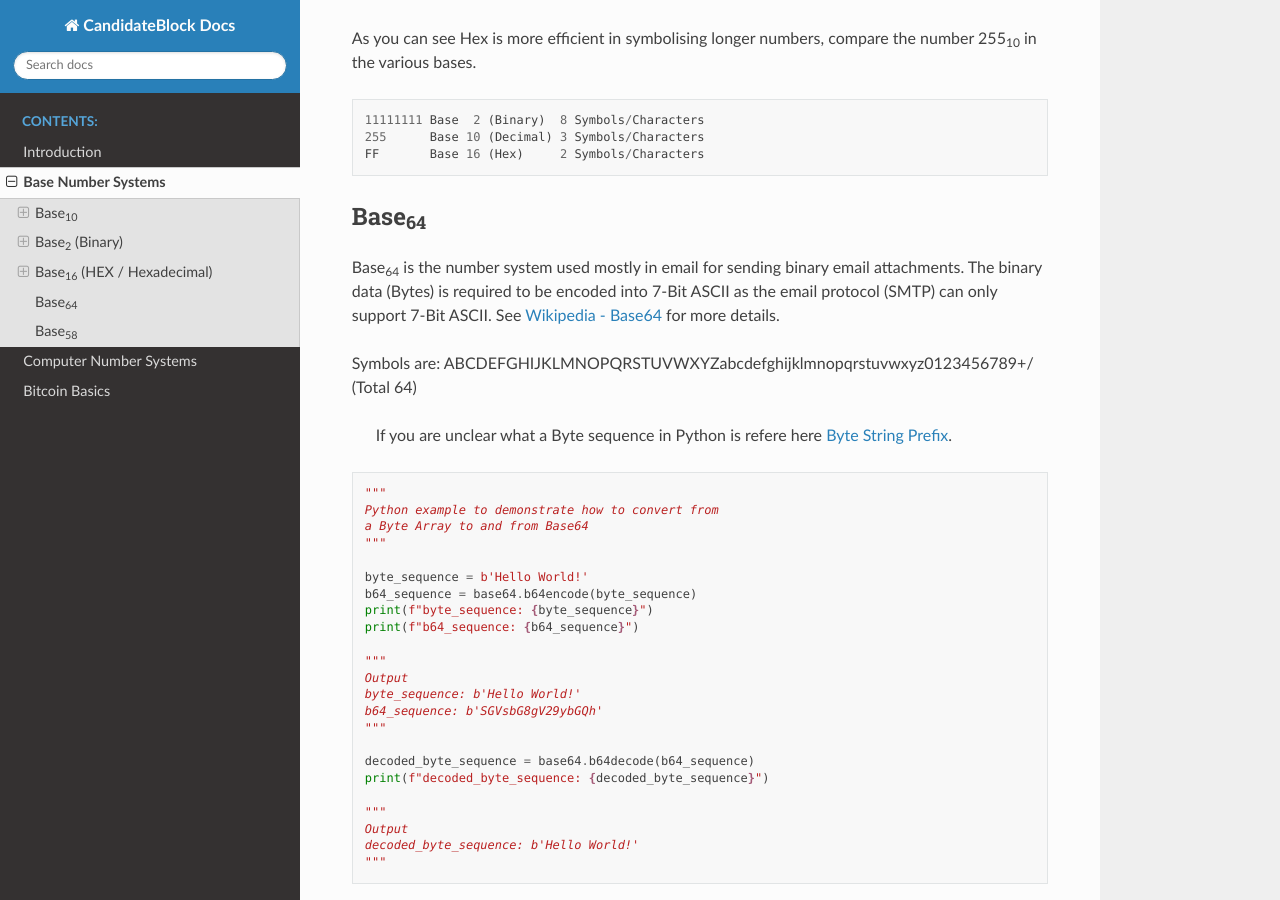
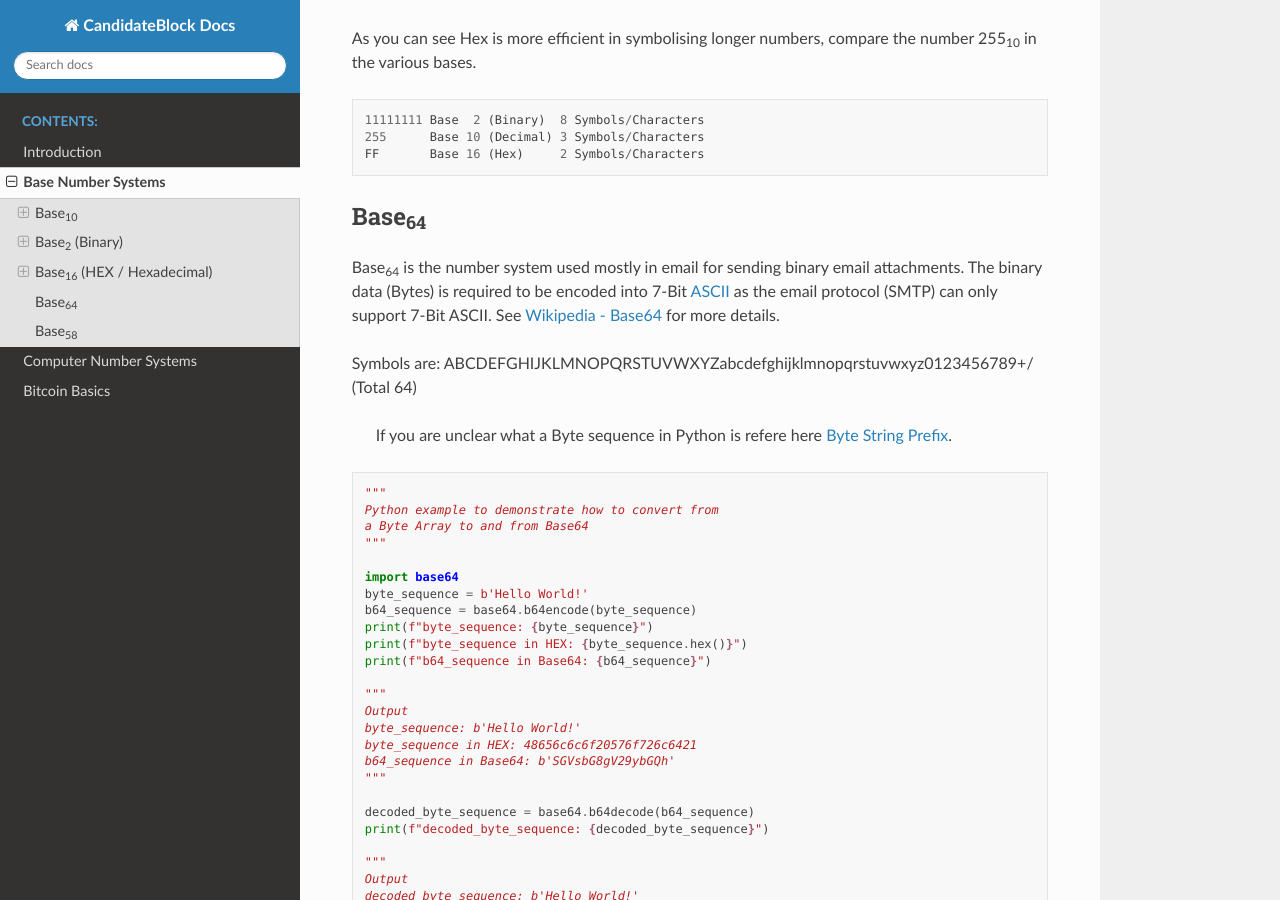
Before and after one commit to CandidateBlock/docs, a Sphinx documentation site: the page built from docs/source/base_number_systems.rst, in a window 1280 px wide and 900 px high, scrolled down 4711 px. Built offline with Sphinx 7.4.7 and the Read the Docs theme 2.0.0, drawn with Linux system fonts in a browser that asks for light colours.

Commit message:
base64 fix

```diff
--- a/docs/source/base_number_systems.rst
+++ b/docs/source/base_number_systems.rst
@@ -264,15 +265,18 @@
     a Byte Array to and from Base64
     """
 
+    import base64
     byte_sequence = b'Hello World!'
     b64_sequence = base64.b64encode(byte_sequence)
     print(f"byte_sequence: {byte_sequence}")
-    print(f"b64_sequence: {b64_sequence}")
+    print(f"byte_sequence in HEX: {byte_sequence.hex()}")
+    print(f"b64_sequence in Base64: {b64_sequence}")
 
     """
     Output
     byte_sequence: b'Hello World!'
-    b64_sequence: b'SGVsbG8gV29ybGQh'
+    byte_sequence in HEX: 48656c6c6f20576f726c6421
+    b64_sequence in Base64: b'SGVsbG8gV29ybGQh'
     """
 
     decoded_byte_sequence = base64.b64decode(b64_sequence)
--- a/docs/source/computer_number_systems.rst
+++ b/docs/source/computer_number_systems.rst
@@ -38,6 +38,7 @@
 | 16              | Quad Word   | 64             | Long Long Int |
 +-----------------+-------------+----------------+---------------+
 
+.. _computer-number-systems-ascii:
 ASCII
 *****
 
```
Also changed, not shown: other parts of docs/source/base_number_systems.rst (+2 -1 lines).
